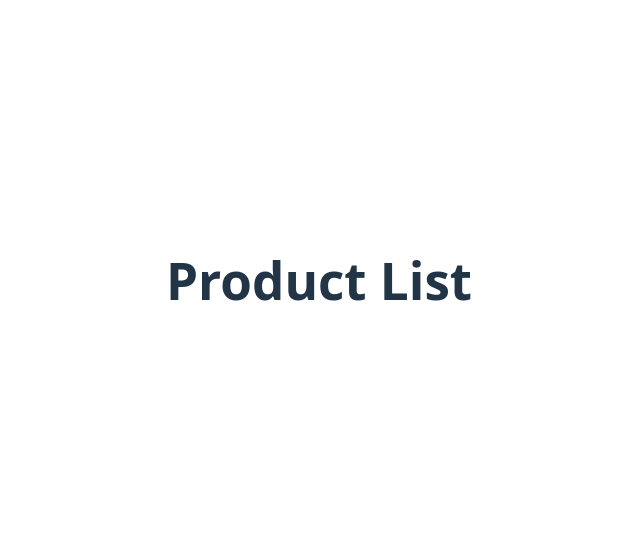
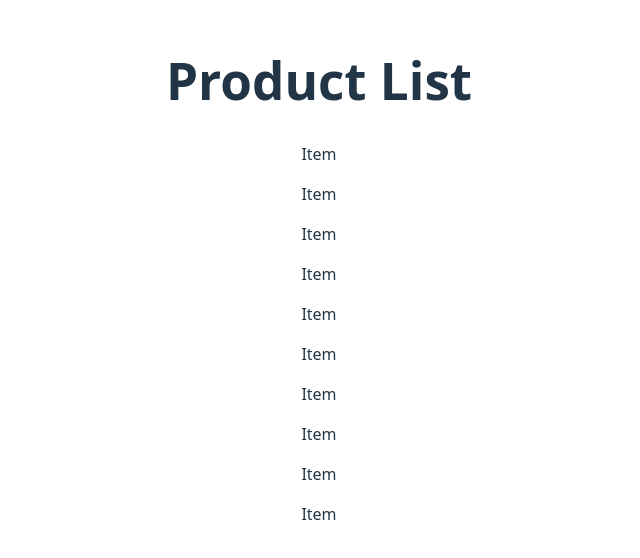
Before and after one commit to DhanushkaChandimal/react-e-commerce-product-listing-app, a React (Vite) app: page / in a window 1280 px wide. Shown: the part 120-678 px from the top of the page, without its empty margins (321-961 px from the left). Built offline with nearby package versions, Linux system fonts and the light colour scheme.

Commit message:
Iterate product list and render ProductItem component for each value

```diff
--- a/src/App.jsx
+++ b/src/App.jsx
@@ -3,7 +3,7 @@ import './App.css'
 import ProductList from './components/ProductList'
 
 function App() {
-  const [products, setProducts] = useState([
+  const [products] = useState([
     {
       id: "001",
       name: "Wireless Mouse",
--- a/src/components/ProductItem.jsx
+++ b/src/components/ProductItem.jsx
@@ -1,6 +1,7 @@
 const PorductItem = () =>{
     return(
         <>
+            <p>Item</p>
         </>
     )
 }
--- a/src/components/ProductList.jsx
+++ b/src/components/ProductList.jsx
@@ -1,6 +1,12 @@
-const PorductList = () =>{
+import PorductItem from './ProductItem'
+
+const PorductList = ({products}) =>{
+    // console.log(products);
     return(
         <>
+            {products.map((value) => (
+                <PorductItem key={value.id} item={value}/>
+            ))}
         </>
     )
 }
```
